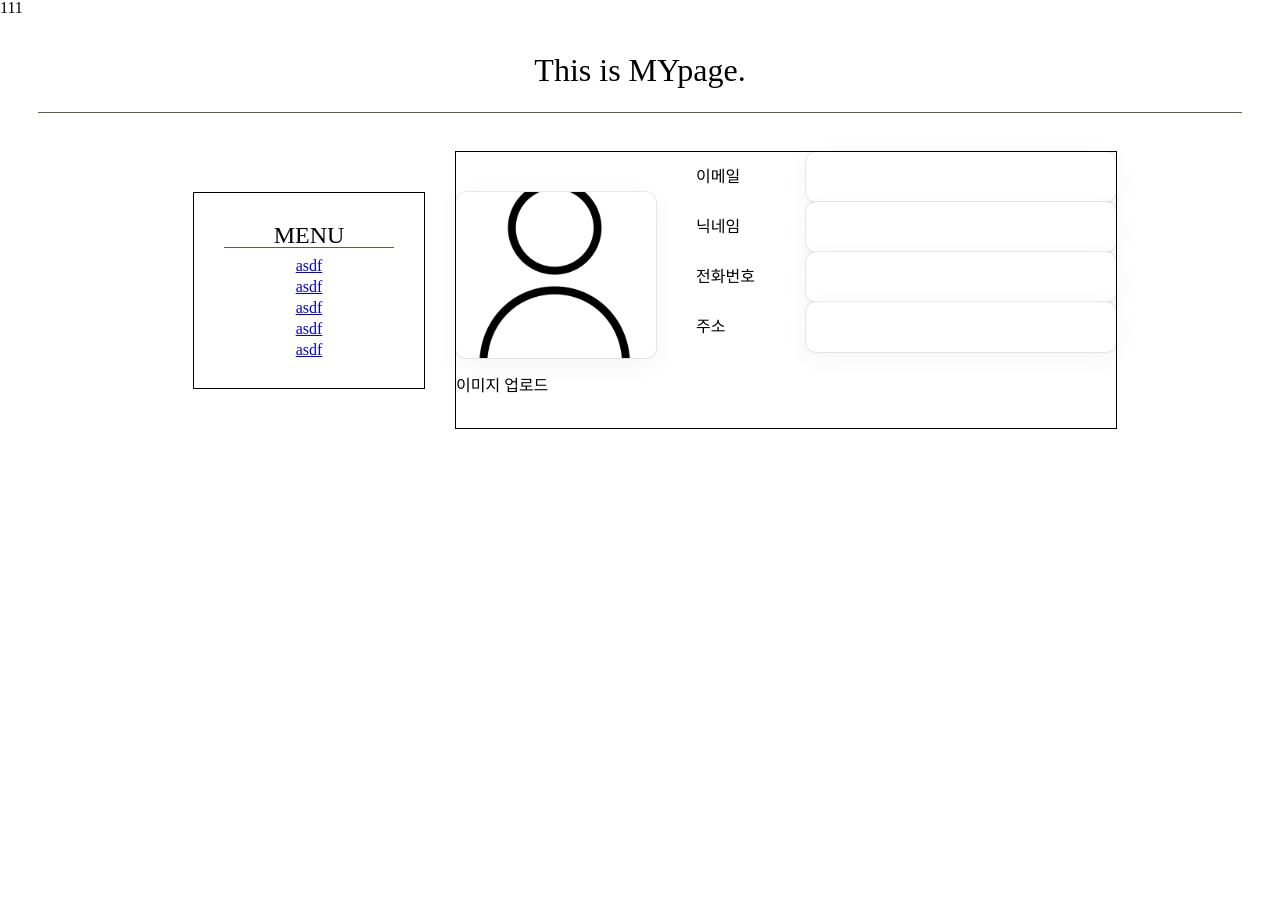
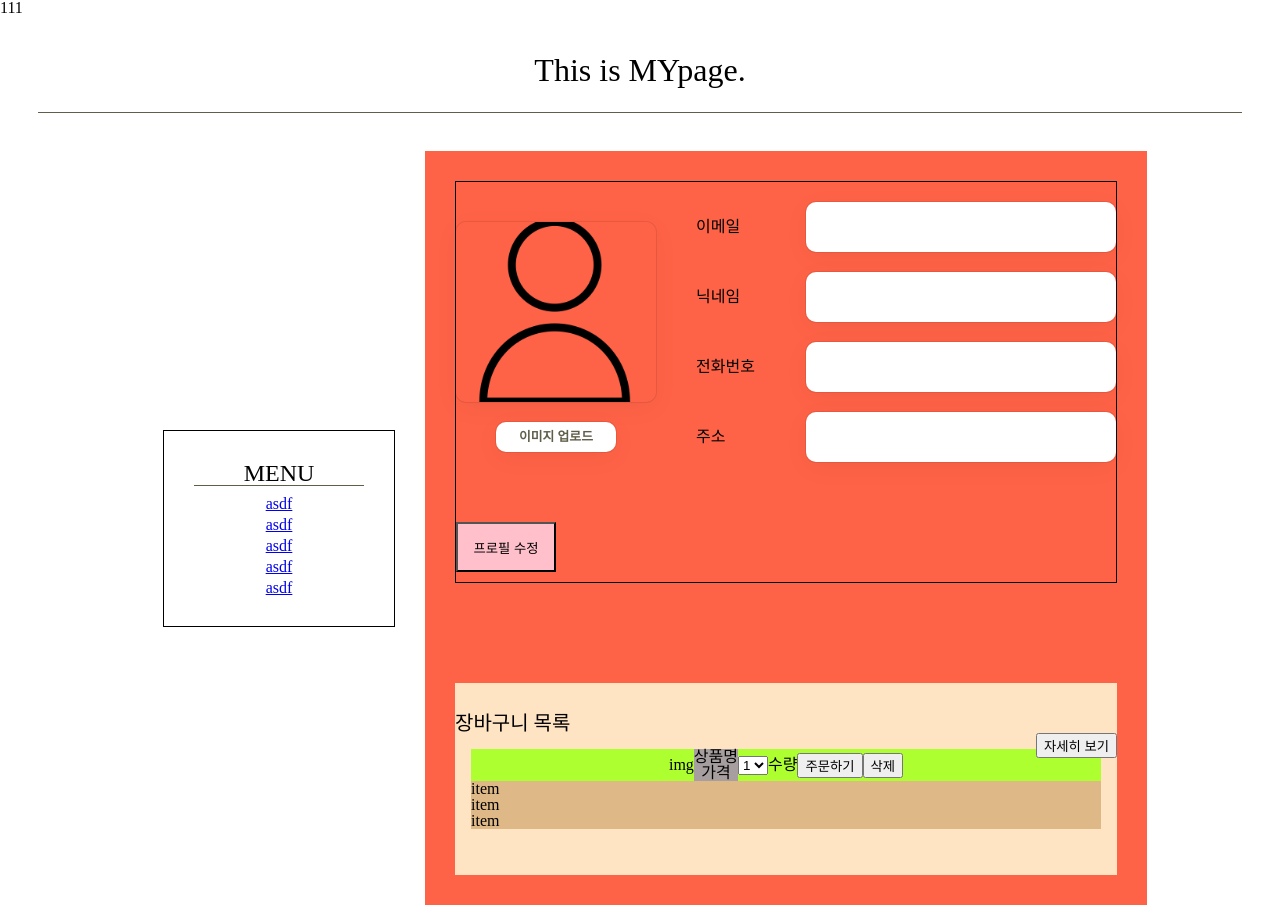
Before and after one commit to TeamSuperCat/Roupang-frontend, a React (Vite) app: page /mypage in a window 1280 px wide. Before the commit the page ends 800 px from the top, so only its background shows below. Built offline with nearby package versions, Linux system fonts and the light colour scheme.

Commit message:
style #13 장바구니 레이아웃 임시 저장

```diff
--- a/src/pages/Mypage.tsx
+++ b/src/pages/Mypage.tsx
@@ -78,6 +78,7 @@ const Mypage = () => {
               <Link to='#'>asdf</Link>
             </SideMenuList>
           </SideMenu>
+          <ContentsContainer>
             <UserProfile>
               <UserProfileContainer>
                 <UserInfoForm onSubmit={submitHandler}>
@@ -107,11 +108,36 @@ const Mypage = () => {
                         />
                       ))}
                     </InputDiv>
+                    <UpdateButton>프로필 수정</UpdateButton>
                   </FormInnerDiv>
-                {/* <SignupButton>회원가입</SignupButton> */}
                 </UserInfoForm>
               </UserProfileContainer>
             </UserProfile>
+            <CartContainer>
+              <CartListHeading>장바구니 목록</CartListHeading>
+              <GoToCartButton>자세히 보기</GoToCartButton>
+              <CartItemList>
+                <CartItem>
+                  <ItemContainer>
+                    <p>img</p>
+                    <ItemInfo>
+                      <p>상품명</p>
+                      <p>가격</p>
+                    </ItemInfo>
+                    <select name='amount' id='amount'>
+                      <option value='1'>1</option>
+                    </select>
+                    <p>수량</p>
+                    <button>주문하기</button>
+                    <button>삭제</button>
+                  </ItemContainer>
+                </CartItem>
+                <CartItem>item</CartItem>
+                <CartItem>item</CartItem>
+                <CartItem>item</CartItem>
+              </CartItemList>
+            </CartContainer>
+          </ContentsContainer>
         </MypageDiv>
       </Container>
     </>
@@ -141,6 +167,13 @@ const MypageDiv = styled.div`
   align-items: center;
 `;
 
+const ContentsContainer = styled.div`
+  background-color: tomato;
+  padding: 30px;
+  display: flex;
+  flex-direction: column;
+`;
+
 const SideMenu = styled.div`
   width: 170px;
   padding: 30px;
@@ -163,17 +196,19 @@ const SideMenuList = styled.div`
   gap: 5px;
 `;
 
-const UserProfile = styled.div``;
+const UserProfile = styled.div`
+  margin-bottom: 100px;
+`;
 
 const UserProfileContainer = styled.div``;
 
 const UserInfoForm = styled.form``;
 
 const FormInnerDiv = styled.div`
-  width: 700px;
   border: 1px solid;
 
   width: 660px;
+  height: 400px;
   display: grid;
   grid-template-columns: 200px 1fr;
   gap: 40px;
@@ -201,6 +236,74 @@ const PreviewDiv = styled.div`
   }
 `;
 
-const ProfileUpload = styled.div``;
+const ProfileUpload = styled.div`
+  background-color: #fff;
+  width: 120px;
+  height: 30px;
+  border-radius: 4px;
+  color: #605e49;
+  font-weight: 600;
+  font-size: 0.8rem;
+  display: flex;
+  justify-content: center;
+  align-items: center;
+  margin: 0 auto;
 
-const InputDiv = styled.div``;
+  box-sizing: border-box;
+  border-radius: 10px;
+  border: none;
+  box-shadow: rgba(0, 0, 0, 0.05) 0px 6px 24px 0px, rgba(0, 0, 0, 0.08) 0px 0px 0px 1px;
+  cursor: pointer;
+`;
+
+const InputDiv = styled.div`
+  display: flex;
+  flex-direction: column;
+  justify-content: center;
+  gap: 20px;
+`;
+
+const UpdateButton = styled.button`
+  background-color: pink;
+  width: 100px;
+  height: 50px;
+`;
+
+const CartContainer = styled.div`
+  background-color: bisque;
+  padding: 30px 0;
+  position: relative;
+`;
+
+const GoToCartButton = styled.button`
+  position: absolute;
+  right: 0px;
+`;
+
+const CartListHeading = styled.h2`
+  font-size: 1.25rem;
+`;
+
+const CartItemList = styled.ul`
+  background-color: blueviolet;
+  margin: 2dvh;
+`;
+
+const CartItem = styled.li`
+  background-color: burlywood;
+`;
+
+const ItemContainer = styled.div`
+  background-color: greenyellow;
+  display: flex;
+  justify-content: center;
+  align-items: center;
+`;
+
+const ItemInfo = styled.div`
+  background-color: #a79f9f;
+  display: flex;
+  flex-direction: column;
+  justify-content: center;
+  align-items: center;
+`;
```
Lines whose indentation alone changed are shown as unchanged.
